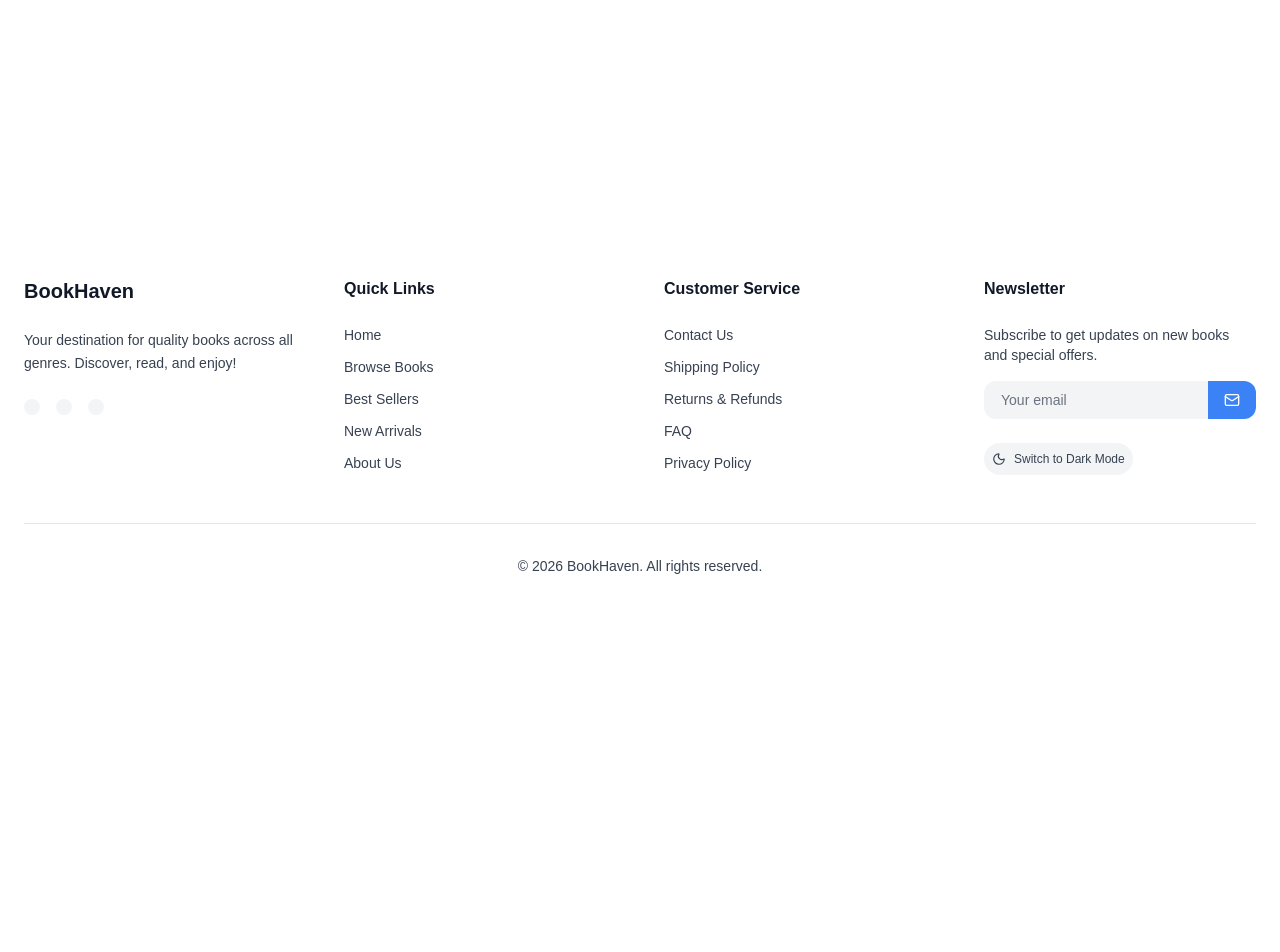
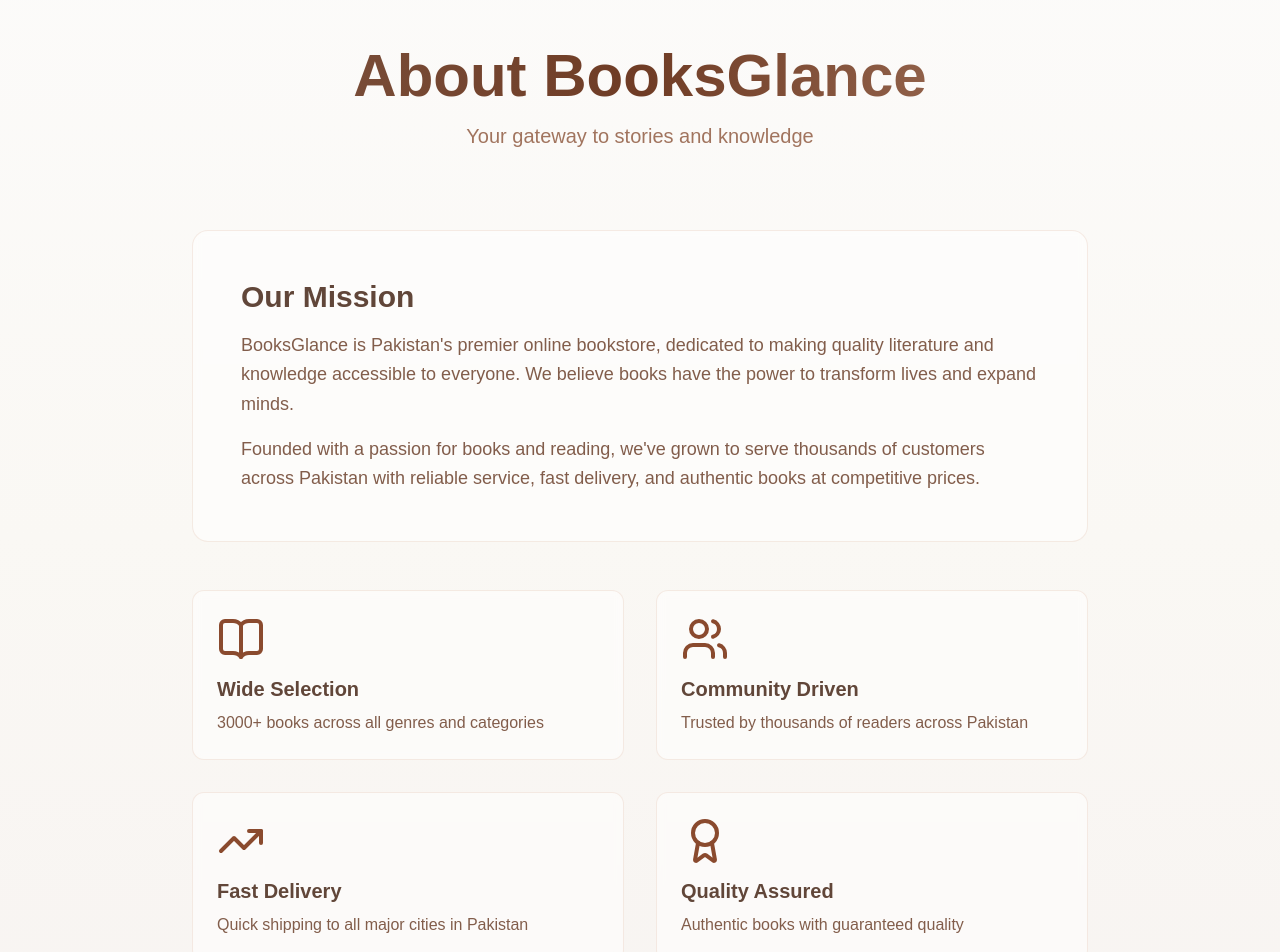
Before and after one commit to shayancodi/BooksGlance-nextJS, a Next.js app: page /about in a window 1280 px wide. Shown: the part 160-1112 px from the top of the page. Before the commit the page ends 800 px from the top, so only its background shows below. Built offline with nearby package versions, Linux system fonts and the light colour scheme; no server answers.

Commit message:
updating hero section

```diff
--- a/src/app/about/page.tsx
+++ b/src/app/about/page.tsx
@@ -1,6 +1,8 @@
 export const dynamic = 'force-dynamic';
 
 import { Metadata } from 'next';
+import { motion } from 'framer-motion';
+import { BookOpenIcon, UsersIcon, TrendingUpIcon, AwardIcon } from 'lucide-react';
 
 export const metadata: Metadata = {
   title: 'About Us | BooksGlance - Pakistan\'s Online Bookstore',
@@ -14,5 +16,73 @@
 };
 
 export default function AboutPage() {
-  return <div><h1>About</h1><p>Coming soon</p></div>;
+  const features = [
+    { icon: BookOpenIcon, title: 'Wide Selection', description: '3000+ books across all genres and categories' },
+    { icon: UsersIcon, title: 'Community Driven', description: 'Trusted by thousands of readers across Pakistan' },
+    { icon: TrendingUpIcon, title: 'Fast Delivery', description: 'Quick shipping to all major cities in Pakistan' },
+    { icon: AwardIcon, title: 'Quality Assured', description: 'Authentic books with guaranteed quality' },
+  ];
+
+  return (
+    <div className="min-h-screen bg-gradient-to-b from-cream-50 via-sand-50 to-clay-50 dark:from-clay-900 dark:via-terracotta-900 dark:to-sand-900 py-20 sm:py-32">
+      <div className="container mx-auto px-4 sm:px-6">
+        {/* Hero Section */}
+        <motion.div
+          initial={{ opacity: 0, y: -20 }}
+          animate={{ opacity: 1, y: 0 }}
+          transition={{ duration: 0.6 }}
+          className="text-center mb-16 sm:mb-20"
+        >
+          <h1 className="text-4xl sm:text-5xl md:text-6xl font-bold mb-4 bg-gradient-to-r from-clay-700 via-terracotta-700 to-clay-500 dark:from-cream-200 dark:via-cream-100 dark:to-sand-300 bg-clip-text text-transparent">
+            About BooksGlance
+          </h1>
+          <p className="text-lg sm:text-xl text-clay-600 dark:text-cream-300 max-w-2xl mx-auto">
+            Your gateway to stories and knowledge
+          </p>
+        </motion.div>
+
+        {/* Main Content */}
+        <div className="max-w-4xl mx-auto mb-16">
+          <motion.div
+            initial={{ opacity: 0 }}
+            animate={{ opacity: 1 }}
+            transition={{ duration: 0.8, delay: 0.2 }}
+            className="bg-white/50 dark:bg-clay-800/50 backdrop-blur-sm rounded-2xl p-8 sm:p-12 border border-terracotta-200/30 dark:border-terracotta-700/50 mb-12"
+          >
+            <h2 className="text-3xl font-bold text-clay-800 dark:text-cream-100 mb-4">Our Mission</h2>
+            <p className="text-lg text-clay-700 dark:text-cream-200 leading-relaxed mb-4">
+              BooksGlance is Pakistan's premier online bookstore, dedicated to making quality literature and knowledge accessible to everyone. We believe books have the power to transform lives and expand minds.
+            </p>
+            <p className="text-lg text-clay-700 dark:text-cream-200 leading-relaxed">
+              Founded with a passion for books and reading, we've grown to serve thousands of customers across Pakistan with reliable service, fast delivery, and authentic books at competitive prices.
+            </p>
+          </motion.div>
+
+          {/* Features Grid */}
+          <div className="grid grid-cols-1 sm:grid-cols-2 gap-6 sm:gap-8">
+            {features.map((feature, index) => {
+              const IconComponent = feature.icon;
+              return (
+                <motion.div
+                  key={feature.title}
+                  initial={{ opacity: 0, y: 20 }}
+                  animate={{ opacity: 1, y: 0 }}
+                  transition={{ duration: 0.6, delay: 0.3 + index * 0.05 }}
+                  className="bg-white/50 dark:bg-clay-800/50 backdrop-blur-sm rounded-xl p-6 border border-terracotta-200/30 dark:border-terracotta-700/50"
+                >
+                  <IconComponent className="w-12 h-12 text-terracotta-600 dark:text-terracotta-400 mb-3" />
+                  <h3 className="text-xl font-bold text-clay-800 dark:text-cream-100 mb-2">
+                    {feature.title}
+                  </h3>
+                  <p className="text-clay-700 dark:text-cream-200">
+                    {feature.description}
+                  </p>
+                </motion.div>
+              );
+            })}
+          </div>
+        </div>
+      </div>
+    </div>
+  );
 }
--- /dev/null
+++ b/src/app/categories/page.tsx
@@ -0,0 +1,87 @@
+import { Metadata } from 'next';
+import Link from 'next/link';
+import { motion } from 'framer-motion';
+import { BookOpenIcon, HeartIcon, StarIcon, MusicIcon, GamepadIcon, CameraIcon, PaletteIcon, CodeIcon, ZapIcon } from 'lucide-react';
+
+export const metadata: Metadata = {
+  title: 'Categories | BooksGlance - Browse Book Categories',
+  description: 'Browse all book categories at BooksGlance. Find fiction, romance, mystery, and more.',
+  keywords: 'book categories, fiction, romance, mystery, categories',
+};
+
+const categories = [
+  { name: 'Fiction', slug: 'fiction', icon: BookOpenIcon, color: 'from-terracotta-400 to-clay-400', count: '2.5K' },
+  { name: 'Romance', slug: 'romance', icon: HeartIcon, color: 'from-sand-400 to-terracotta-400', count: '1.8K' },
+  { name: 'Mystery', slug: 'mystery', icon: StarIcon, color: 'from-clay-400 to-sand-400', count: '1.2K' },
+  { name: 'Music', slug: 'music', icon: MusicIcon, color: 'from-terracotta-500 to-sand-500', count: '980' },
+  { name: 'Gaming', slug: 'gaming', icon: GamepadIcon, color: 'from-clay-500 to-terracotta-500', count: '650' },
+  { name: 'Photography', slug: 'photography', icon: CameraIcon, color: 'from-sand-500 to-clay-500', count: '540' },
+  { name: 'Art', slug: 'art', icon: PaletteIcon, color: 'from-terracotta-400 to-sand-400', count: '720' },
+  { name: 'Technology', slug: 'technology', icon: CodeIcon, color: 'from-clay-400 to-terracotta-400', count: '1.1K' },
+  { name: 'Self Help', slug: 'self-help', icon: ZapIcon, color: 'from-sand-400 to-clay-400', count: '890' },
+];
+
+export default function CategoriesPage() {
+  return (
+    <div className="min-h-screen bg-gradient-to-b from-cream-50 via-sand-50 to-clay-50 dark:from-clay-900 dark:via-terracotta-900 dark:to-sand-900 py-20 sm:py-32">
+      <div className="container mx-auto px-4 sm:px-6">
+        {/* Header */}
+        <motion.div
+          initial={{ opacity: 0, y: -20 }}
+          animate={{ opacity: 1, y: 0 }}
+          transition={{ duration: 0.6 }}
+          className="text-center mb-16 sm:mb-20"
+        >
+          <h1 className="text-4xl sm:text-5xl md:text-6xl font-bold mb-4 bg-gradient-to-r from-clay-700 via-terracotta-700 to-clay-500 dark:from-cream-200 dark:via-cream-100 dark:to-sand-300 bg-clip-text text-transparent">
+            Explore Categories
+          </h1>
+          <p className="text-lg sm:text-xl text-clay-600 dark:text-cream-300 max-w-2xl mx-auto">
+            Discover our extensive collection of books across multiple genres and categories
+          </p>
+        </motion.div>
+
+        {/* Categories Grid */}
+        <div className="grid grid-cols-1 sm:grid-cols-2 lg:grid-cols-3 gap-6 sm:gap-8">
+          {categories.map((category, index) => {
+            const IconComponent = category.icon;
+            return (
+              <motion.div
+                key={category.slug}
+                initial={{ opacity: 0, y: 20 }}
+                animate={{ opacity: 1, y: 0 }}
+                transition={{ duration: 0.6, delay: index * 0.05 }}
+                whileHover={{ y: -5 }}
+              >
+                <Link href={`/categories/${category.slug}`}>
+                  <div className="group h-full rounded-2xl bg-gradient-to-br dark:to-clay-800 dark:from-terracotta-900 p-8 cursor-pointer transition-all duration-300 hover:shadow-xl dark:hover:shadow-2xl border border-terracotta-200/30 dark:border-terracotta-700/50">
+                    <div className="flex flex-col h-full">
+                      {/* Icon */}
+                      <div className={`inline-flex p-4 rounded-xl bg-gradient-to-r ${category.color} w-fit mb-4 transition-transform duration-300 group-hover:scale-110`}>
+                        <IconComponent className="w-8 h-8 text-white" />
+                      </div>
+
+                      {/* Category Name */}
+                      <h3 className="text-2xl font-bold text-clay-800 dark:text-cream-100 mb-2 transition-colors group-hover:text-terracotta-600 dark:group-hover:text-terracotta-400">
+                        {category.name}
+                      </h3>
+
+                      {/* Count */}
+                      <p className="text-clay-600 dark:text-cream-300 mb-4 flex-grow">
+                        {category.count} books
+                      </p>
+
+                      {/* Arrow indicator */}
+                      <div className="flex items-center text-terracotta-600 dark:text-terracotta-400 font-semibold transition-transform group-hover:translate-x-2">
+                        View Collection <span className="ml-2">→</span>
+                      </div>
+                    </div>
+                  </div>
+                </Link>
+              </motion.div>
+            );
+          })}
+        </div>
+      </div>
+    </div>
+  );
+}
```
